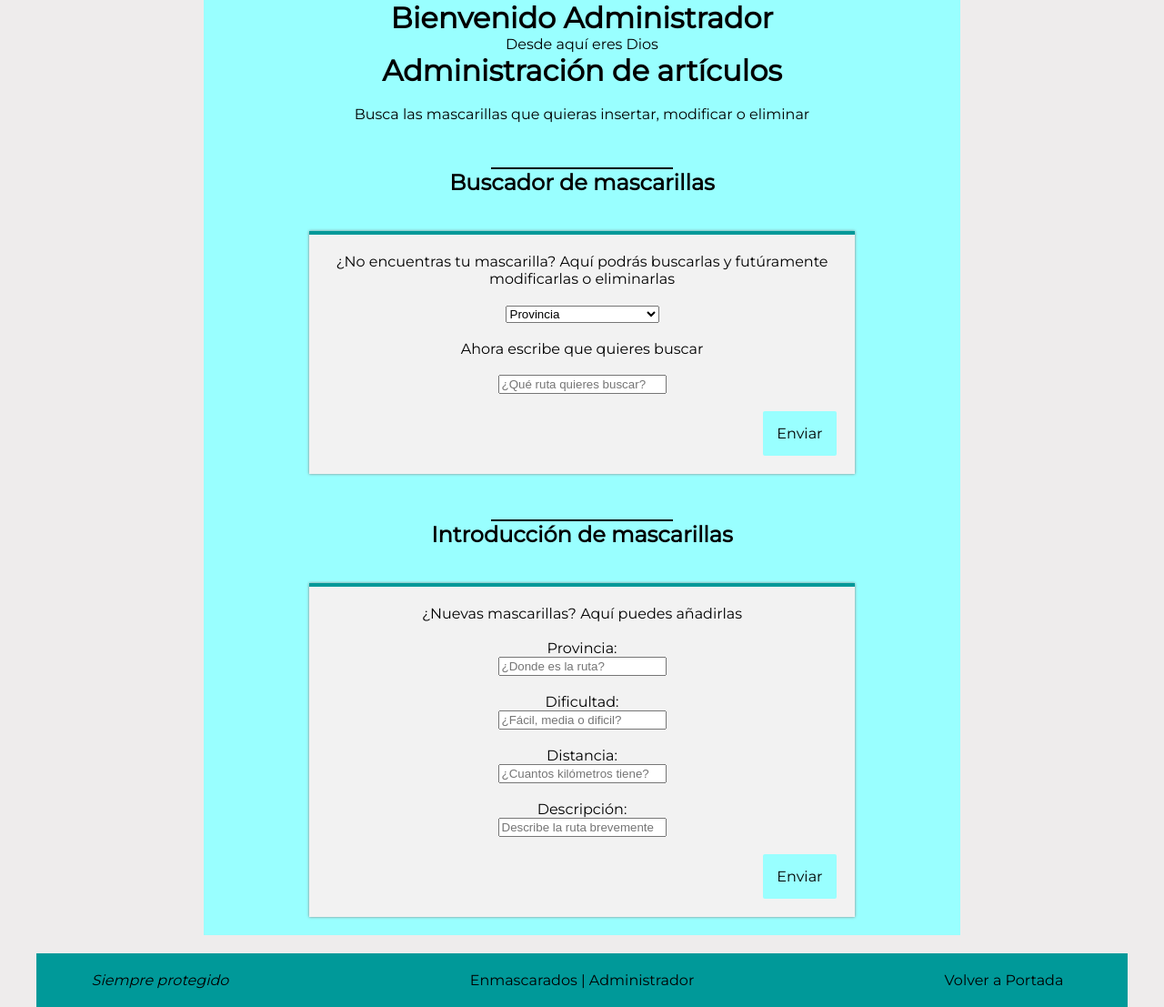
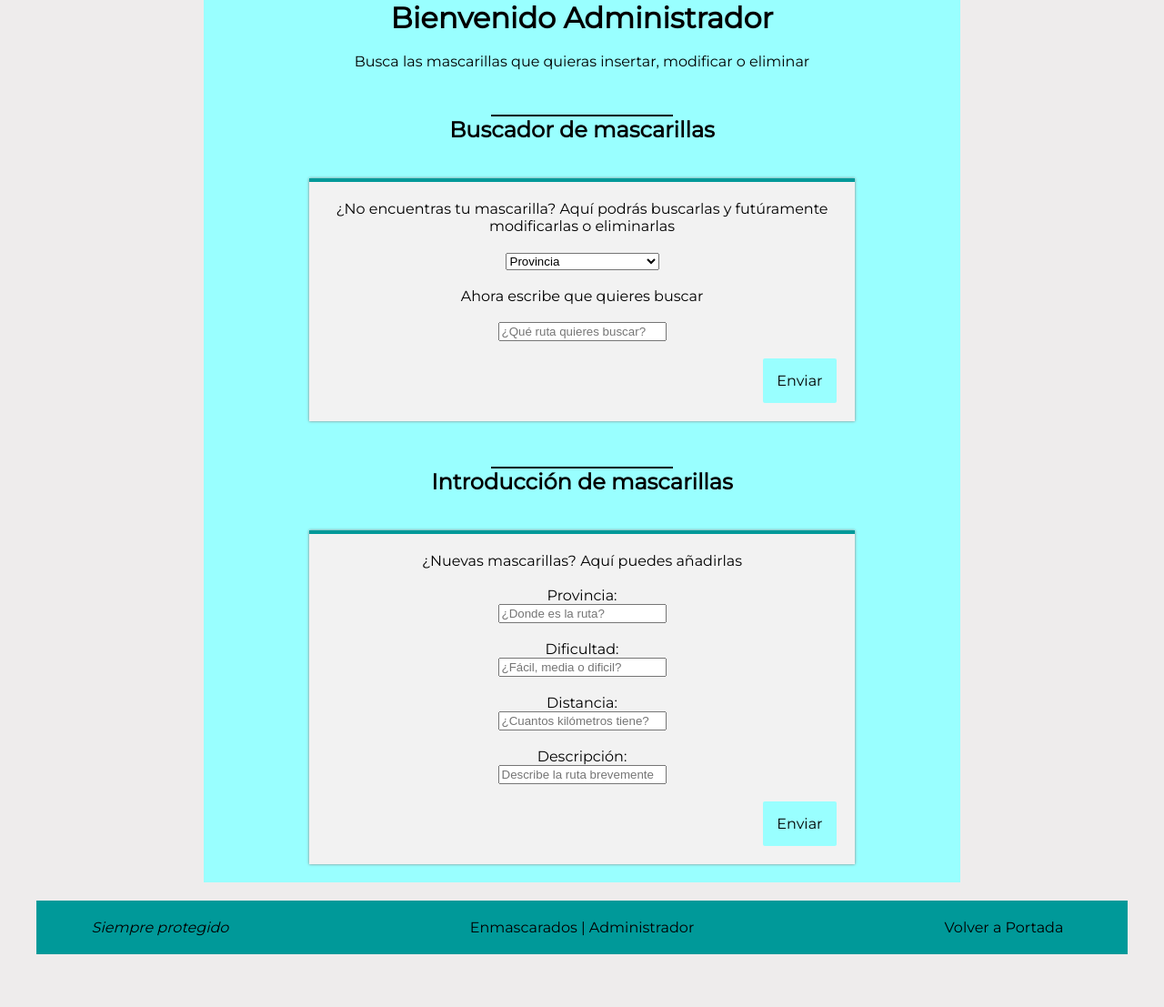
Before and after one commit to Gorkeles/tfg, a PHP site: page /admin.php in a window 1280 px wide. Shown: the part 49-1156 px from the top of the page at 91% size. After the commit the page ends 1098 px from the top, so only its background shows below. Run offline with PHP 8.4, Linux system fonts and the light colour scheme.

Commit message:
Reducción del css de los huevos

```diff
--- a/admin.view.php
+++ b/admin.view.php
@@ -38,26 +38,8 @@
 
     <!-- Imagen de cabecera, subtítulo y descripción -->
     <div class="container">
-        <header>
-        </header>
         <main>
-            <h1>Bienvenido Administrador</h1>
-
-            <section class="rutasMoto">
-
-                <div>
-                    Desde aquí eres Dios
-                </div>
-
-
-            </section>
-    </div>
-
-
-    <!-- Imagen de cabecera, subtítulo y descripción -->
-    <div class="container">
-        <main>
-            <h1>Administración de artículos</h1><br>
+            <h1>Bienvenido Administrador</h1><br>
 
             <section class="rutasMoto">
 
@@ -73,7 +55,7 @@
             <section>
                 <h2>Buscador de mascarillas</h2>
                 <br>
-                <div class="motos">
+                <div class="contacto">
                     <form action="rutas.php" name="rutas" method="post">
                         ¿No encuentras tu mascarilla? Aquí podrás buscarlas y futúramente modificarlas o eliminarlas
                         <br>
@@ -132,7 +114,7 @@
             <section>
                 <h2>Introducción de mascarillas</h2>
                 <br>
-                <div class="rutas">
+                <div class="contacto">
                     <!-- contenedor -->
 
                     <form action="rutas.php" name="rutas" method="post">
--- a/estilos/estilos.css
+++ b/estilos/estilos.css
@@ -18,6 +18,7 @@ h5,
 h6,
 p {
     margin: 0px;
+    text-align: center;
 }
 
 
@@ -59,12 +60,7 @@ footer {
     margin: 0px auto;
 }
 
-.contacto,
-.motos,
-.rutas,
-.rutasMoto,
-.cerrar {
-    /*Contendeor wrap*/
+.contacto {
     align-items: center;
     align-content: center;
     text-align: center;
@@ -127,16 +123,6 @@ main {
     background-color: var(--background-color);
 }
 
-main h1,
-main h2,
-h1,
-h2,
-h3,
-h4,
-h5 {
-    text-align: center;
-}
-
 
 /* Línea de separacion en los títulos */
 
@@ -151,24 +137,6 @@ main h2::before {
 }
 
 
-/* Estilos para la zona de las cards y organización de la web */
-
-.cards {
-    overflow-y: auto;
-}
-
-.cards .card {
-    float: left;
-    padding: 25px;
-    text-align: center;
-    width: 33%;
-}
-
-.cards .card img {
-    width: 50%;
-}
-
-
 /* Estilos para el pie de página presente en todas las páginas */
 
 footer {
@@ -179,6 +147,7 @@ footer {
     margin-top: 20px;
     overflow-y: auto;
     padding: 20px;
+    margin-bottom: 0px;
 }
 
 footer address {
@@ -249,16 +218,7 @@ form {
 }
 
 
-/*Estado focus (cuando está seleccionado) */
-
-form input[type="text"]:focus {
-    color: "black";
-    font-family: "Montserrat", sans-serif;
-    display: block;
-}
-
-
-/*Estilo del botón de envío*/
+/*Estilo de formularios*/
 
 .btn,
 form input[type="submit"] {
@@ -271,6 +231,10 @@ form input[type="submit"] {
     border: none;
     float: right;
     cursor: pointer;
+}
+
+form input[type="text"]:focus {
+    color: "black";
 }
 
 form input[type="submit"]:hover {
--- a/index.php
+++ b/index.php
@@ -121,8 +121,7 @@ $_SESSION['nombre'] = 'Gorka'; //Sesión iniciada con Gorka
         <main>
             <h1>Tu web de mascarillas</h1>
 
-            <section class="bottle">
-                <img src="img/persona-mascarilla.jpg" />
+            <section>
                 <div>
                     En tu web de mascarillas queremos que te sientas protegido pero a gusto y por eso asdfsgbwsfvswrtsdfdvsgbdfgbx
                     fdgbsdbs
```
